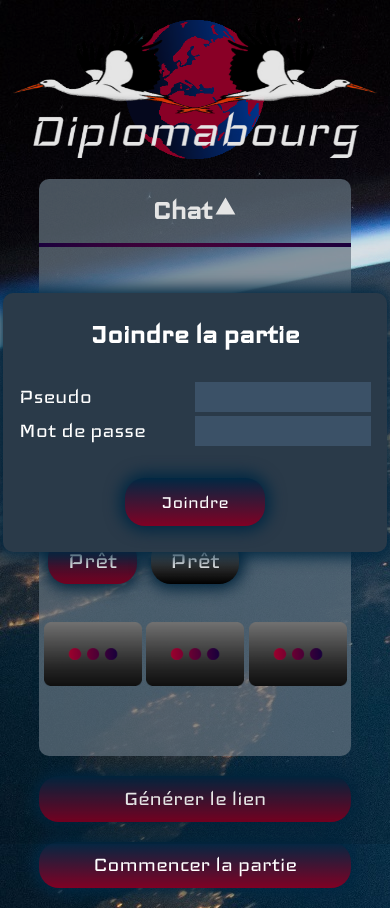
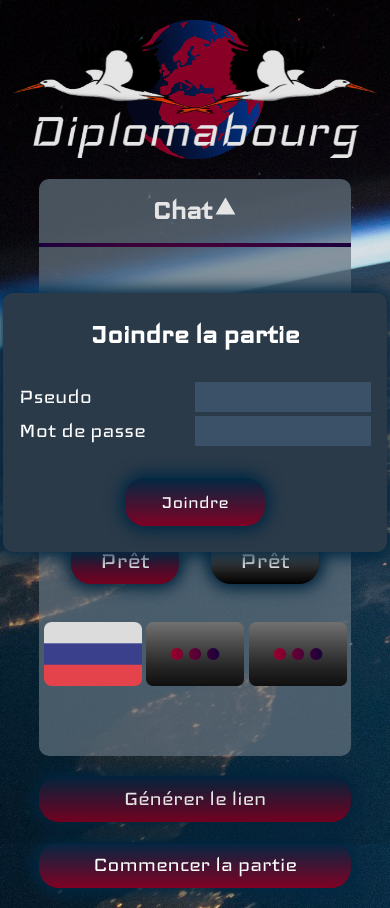
Before and after one commit to nderousseaux/diplomabourg, a Vue app in the folder frontend/: page /lobby in a window 390 px wide. Built offline with nearby package versions, Linux system fonts and the light colour scheme.

Commit message:
Center connected players on lobby page

```diff
--- a/frontend/src/components/LobbyPage.vue
+++ b/frontend/src/components/LobbyPage.vue
@@ -397,6 +397,7 @@
 		height: max-content;
 		border-radius: 10px;
 		overflow-x: auto;
+		margin: auto;
 	}
 	#joueurs > div{
 		display: flex;
@@ -409,7 +410,7 @@
 	}
 	#joueurs > div > button{
 		margin-bottom: 0;
-		width: 80%;
+		width: 138px;
 	}
 	#joueurs > div > img{
 		width: 98px;
@@ -470,7 +471,7 @@
 	}
 	#joueurs > div > button{
 		margin-bottom: 0;
-		width: 60%;
+		width: 108px
 	}
 
 	/* Bouton */
@@ -491,11 +492,6 @@
 		height: calc(80vh - 201px)
 	}
 
-	/* Pays des joueurs */
-	#joueurs > div > button{
-		width: 90%;
-	}
-
 	/* Bouton */
 	#actions{
 		margin-top: unset;
```
